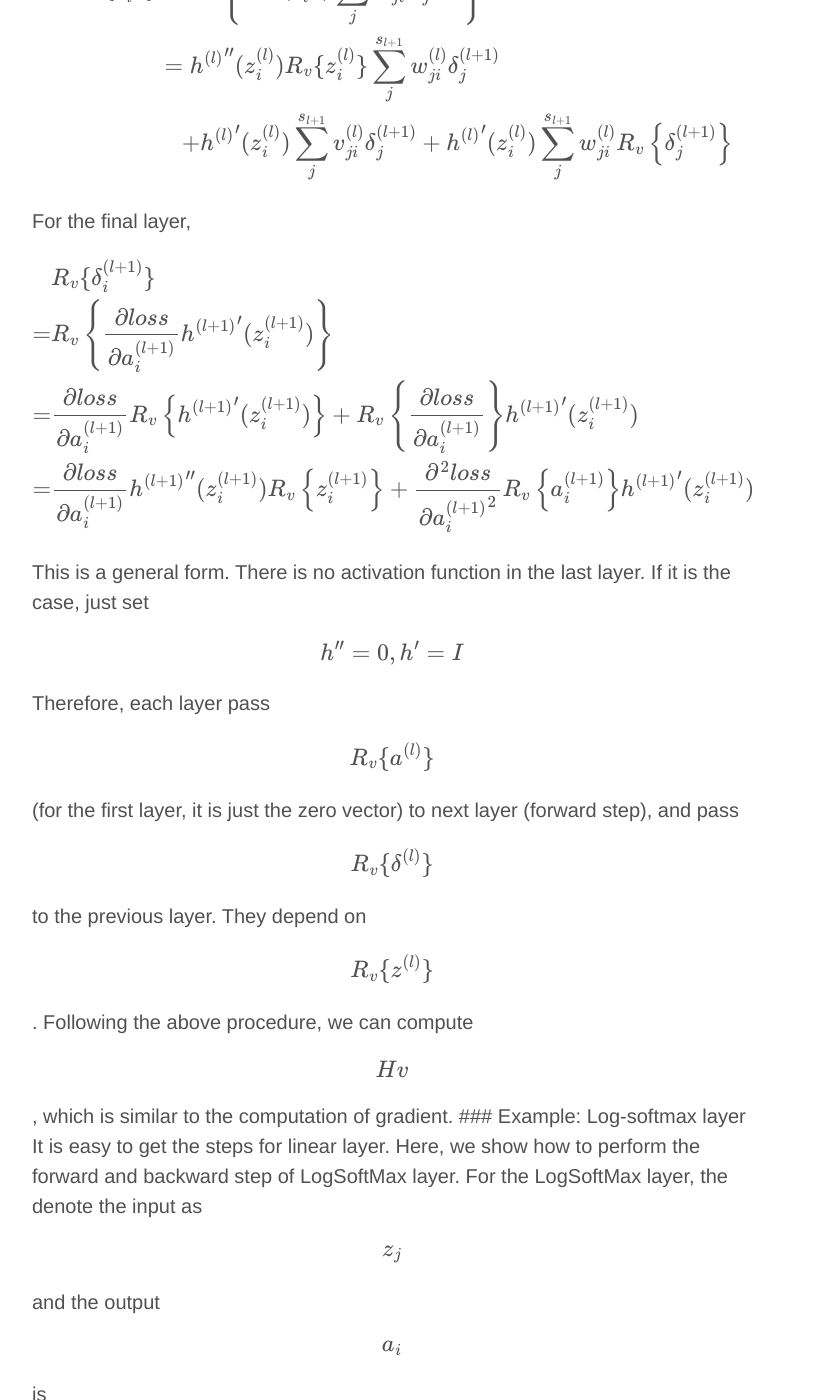
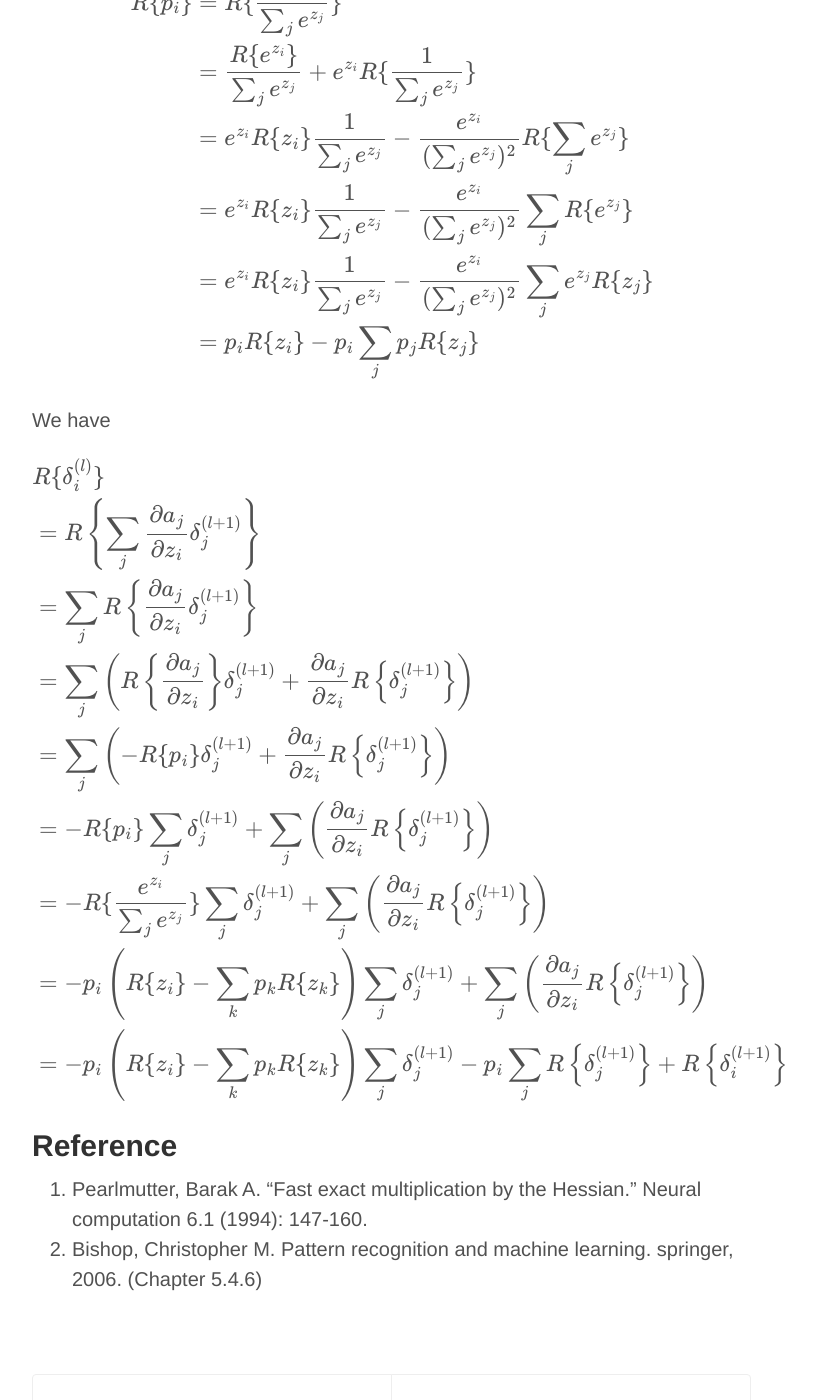
Before and after one commit to bjsc/cswhjiang.github.io, a Jekyll site: the page built from index.html, in a window 1280 px wide and 1400 px high, scrolled down 4882 px. Shown: the whole window, without its empty margins (248-1064 px from the left). Built offline with Jekyll 4.4.1, drawn with Linux system fonts in a browser that asks for light colours; formulas are drawn with MathJax 3; the list of posts is cut into pages by our own code; some of the changed text lies outside the part shown.

Commit message:
R-operator

```diff
--- a/_posts/2015-10-13-Roperator.md
+++ b/_posts/2015-10-13-Roperator.md
@@ -118,8 +118,6 @@
 =& R_{v} \left\{ \frac{\partial{loss}}{\partial{a^{(l+1)}_i}} {h^{(l+1)}}'(z^{(l+1)}_i) \right\} \\
 =& \frac{\partial{loss}}{\partial{a^{(l+1)}_i}} R_{v} \left\{ {h^{(l+1)}}'(z^{(l+1)}_i) \right\}
 + R_{v} \left\{ \frac{\partial{loss}}{\partial{a^{(l+1)}_i}} \right\} {h^{(l+1)}}'(z^{(l+1)}_i) \\
-=&  \frac{\partial{loss}}{\partial{a^{(l+1)}_i}} {h^{(l+1)}}''(z^{(l+1)}_i)  R_{v} \left\{ z^{(l+1)}_i \right\} + \frac{\partial^2{loss}}{\partial{{a^{(l+1)}_i}}^2}
-R_{v} \left\{   a^{(l+1)}_i   \right\} {h^{(l+1)}}'(z^{(l+1)}_i)
 \end{align}
 $$
 
```
